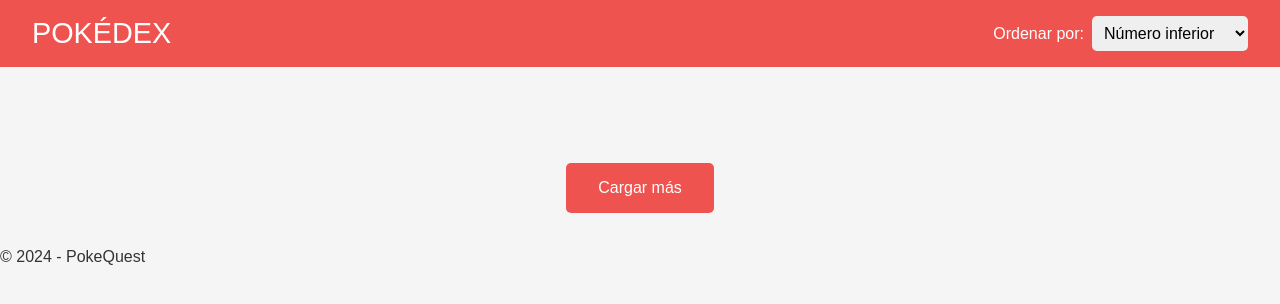
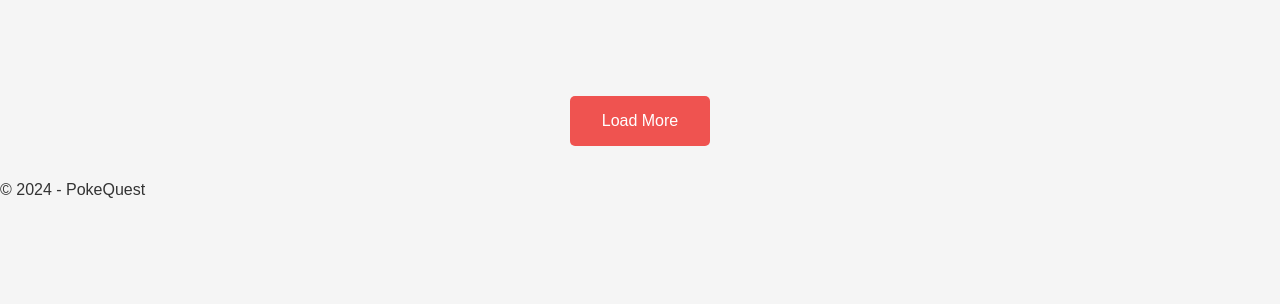
Before and after one commit to Lunao01/Sistemas-Multiagentes, a Flask app: template src/app/templates/pokedex/pokedex.html in a window 1280 px wide. Shown: the top 304 px of the page. Run offline with Flask 3, Linux system fonts and the light colour scheme; the template is opened without the code that fills it, so the values that code supplies are empty.

Commit message:
cambios pokedex.html

```diff
--- a/src/REST_API/image_webscraping.py
+++ b/src/REST_API/image_webscraping.py
@@ -5,7 +5,6 @@ from io import BytesIO
 
 def get_pokemon_img(pk):
     url = f"https://www.wikidex.net/wiki/{pk}"
-    print(url)
     request = requests.get(url)
     soup = BeautifulSoup(request.content, 'html.parser')
     img = soup.find("div", class_ = "imagen imageswitch_section imageswitch_image imageswitch_scale")
--- a/src/app/templates/pokedex/pokedex.html
+++ b/src/app/templates/pokedex/pokedex.html
@@ -7,23 +7,11 @@
 {% endblock %}
 
 {% block body %}
-    <header>
-        <h1>Pokédex</h1>
-        <div class="sort-container">
-            <label for="sort-select">Ordenar por:</label>
-            <select id="sort-select">
-                <option value="number-asc">Número inferior</option>
-                <option value="number-desc">Número superior</option>
-                <option value="name-asc">A-Z</option>
-                <option value="name-desc">Z-A</option>
-            </select>
-        </div>
-    </header>
     <main>
         <section id="pokedex-grid" class="pokedex-grid">
             <!-- Aquí se agregarán dinámicamente los Pokémon -->
         </section>
-        <button id="load-more" class="load-more">Cargar más</button>
+        <button id="load-more" class="load-more">Load More</button>
     </main>
     <footer>
         <p>© 2024 - PokeQuest</p>
```
